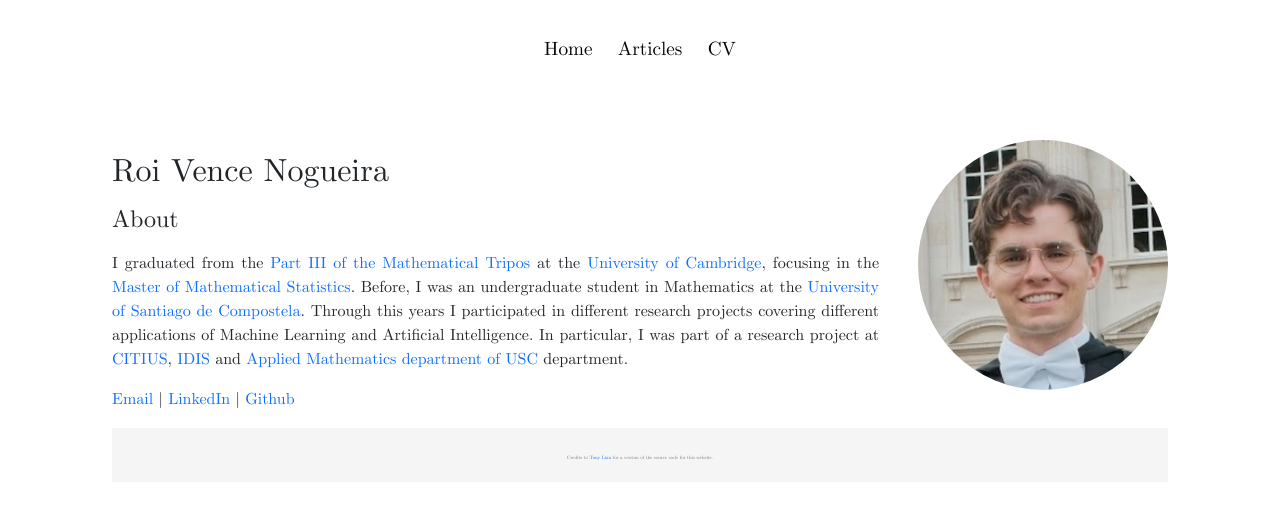
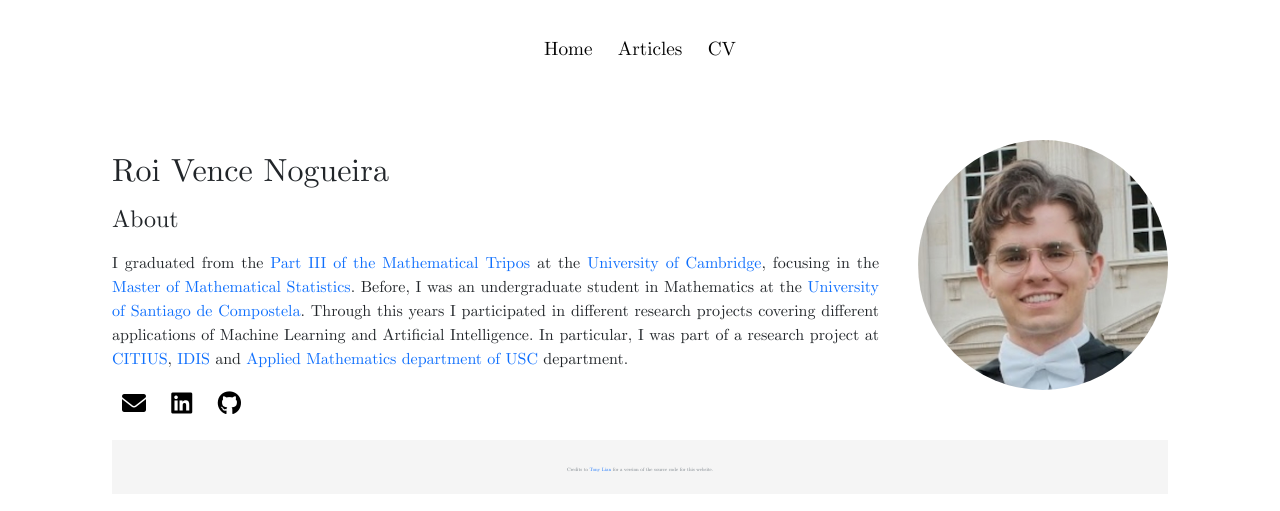
Before and after one commit to RoidaVinci/web, a Jekyll site: the page built from index.md, in a window 1280 px wide. Shown: the top 511 px of the page. Built offline with Jekyll 4.4.1, drawn with Linux system fonts in a browser that asks for light colours.

Commit message:
Update index.md

```diff
--- a/index.md
+++ b/index.md
@@ -13,13 +13,16 @@
             <p class="h4 section-title" style="clear: right">About</p>
             {% capture bio %}{% include bio.md %}{% endcapture %}
             <p>{{ bio | markdownify }}</p>
-            <a href="mailto:roi.vence@gmail.com">Email</a>    |    <a href="https://www.linkedin.com/in/roivence">LinkedIn</a>    |    <a href="https://github.com/RoidaVinci">Github</a>
+            <div class="social-icons">
+                <a href="mailto:roi.vence@gmail.com" title="Email"><i class="fas fa-envelope"></i></a>
+                <a href="https://www.linkedin.com/in/roivence" title="LinkedIn"><i class="fab fa-linkedin"></i></a>
+                <a href="https://github.com/RoidaVinci" title="GitHub"><i class="fab fa-github"></i></a>
+            </div>
         </div>
         <div class="col-auto d-none d-md-block">
             <img class="profile-img" src="{{ '/assets/profile.jpg' | relative_url }}" />
         </div>
     </div>
-
 
 <footer class="footer">
     <div class="container-sm">
@@ -34,3 +37,15 @@
 </footer>
 
 </main>
+
+<link rel="stylesheet" href="https://cdnjs.cloudflare.com/ajax/libs/font-awesome/6.0.0-beta3/css/all.min.css">
+<style>
+    .social-icons {
+        margin-top: 10px;
+    }
+    .social-icons a {
+        margin: 0 10px;
+        color: #000;
+        font-size: 1.5rem;
+    }
+</style>
```
